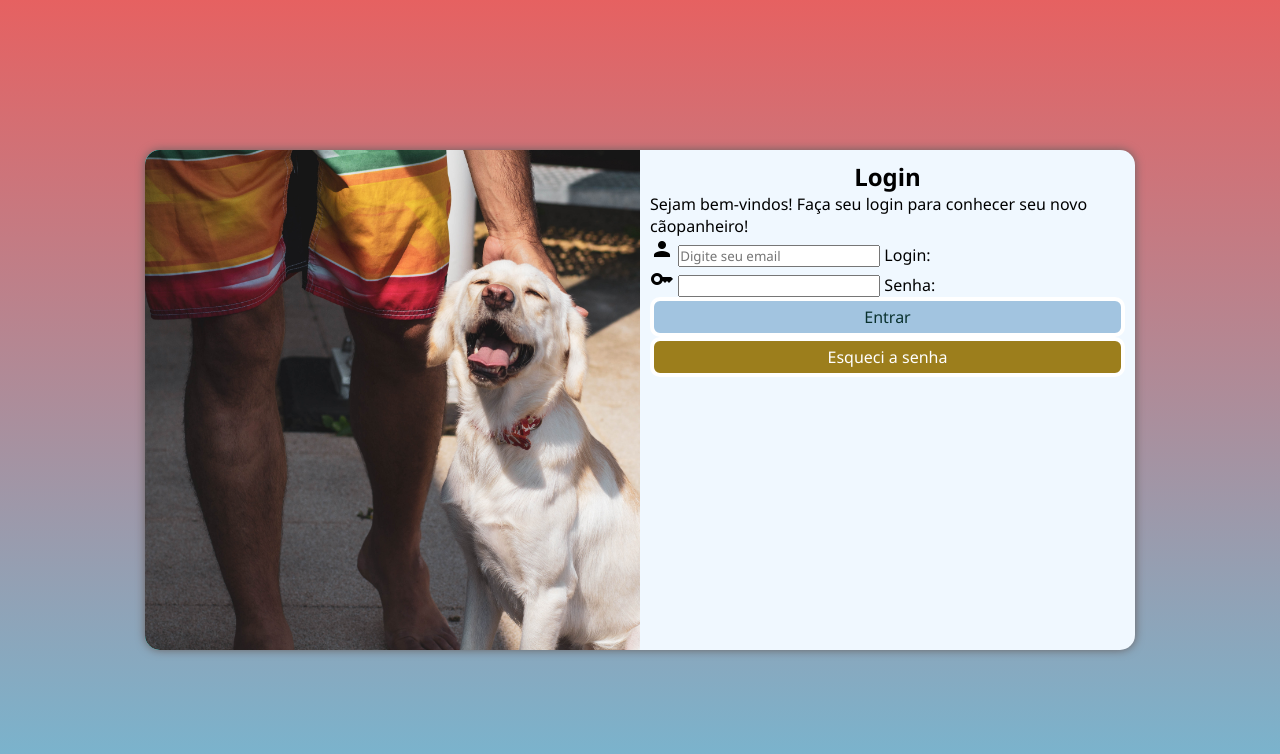
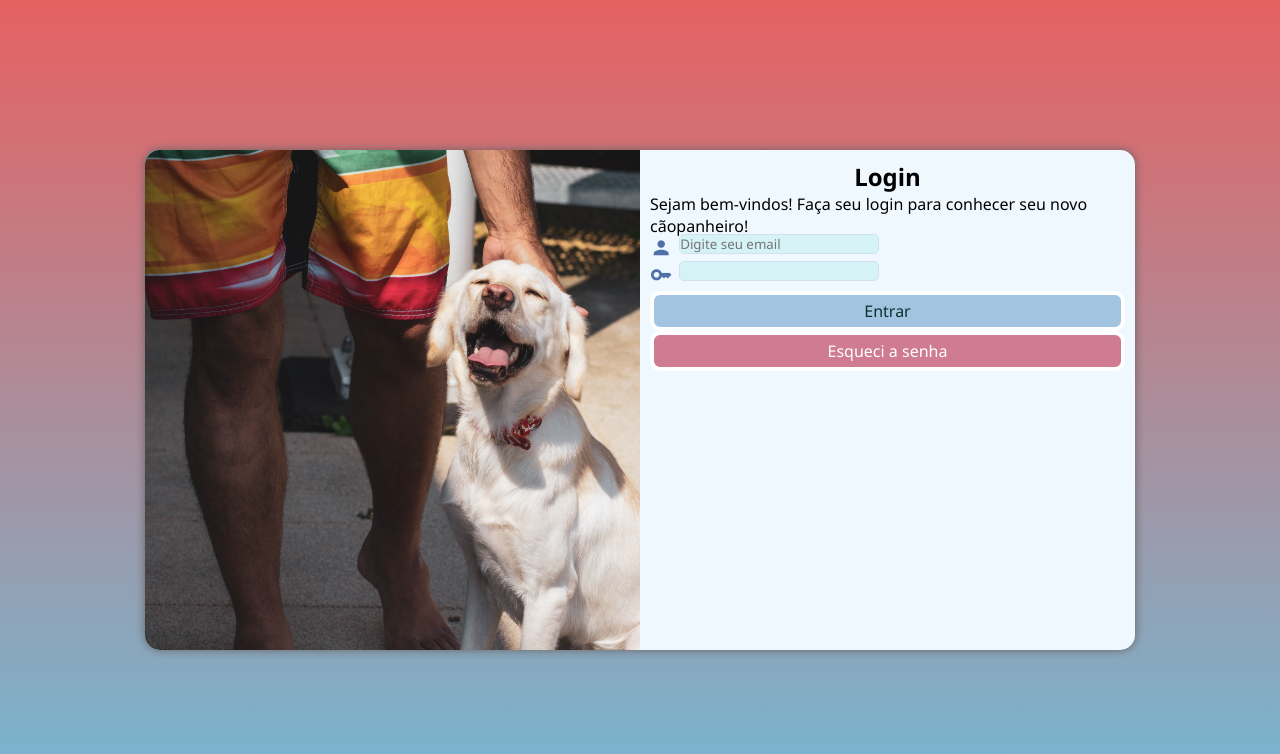
Before and after one commit to perealvees/Formularios, a plain HTML site: page index.html in a window 1280 px wide. Drawn offline with Linux system fonts and the light colour scheme.

Commit message:
ajuste campo login

```diff
--- a/estilos/style.css
+++ b/estilos/style.css
@@ -27,12 +27,15 @@ h1{
     left: 50%;
     transform: translate(-50%, -50%);
     overflow: hidden;
-
     background-color: aliceblue;
     width: 270px;
     height: 500px;
     border-radius: 15px;
     box-shadow: 0px 0px 10px rgb(104, 97, 97);
+
+    transform: translate(-50%, -50%);
+    transition: width .3s, height .3s;
+    -o-transition-timing-function: ease;
 
 }
 
@@ -45,6 +48,29 @@ h1{
     width: 100%;
 
 }
+
+span.material-icons{
+    color: rgb(81, 112, 170);
+    width: 15px;
+    height: 15px;
+    font-size: 1.4em;
+    width: 25px;
+    height: 25px;
+    padding-bottom: 15px;
+
+}
+
+div.campo > input{
+    background-color: rgb(213, 243, 247);
+    border: 1px solid rgb(210, 225, 235);
+    border-radius: 5px;
+    transform: translateY(-10px);
+}
+
+div.campo >input:focus-within{
+    background-color: aliceblue;
+}
+
 
 #formulario{
     padding: 10px;
@@ -77,12 +103,16 @@ a.botao{
     font-size: 1em;
     width: 100%;
     height: 40px;
-    background-color: rgb(156, 126, 28);
+    background-color: rgba(204, 113, 136, 0.911);
     color: rgb(255, 255, 255);
     border: 4px solid white;
     border-radius: 10px;
 }
 
 a.botao:hover{
-    background-color: rgb(179, 152, 67);
+    background-color: rgb(177, 97, 117);
 }
+
+label {
+    display: none;
+}
```
